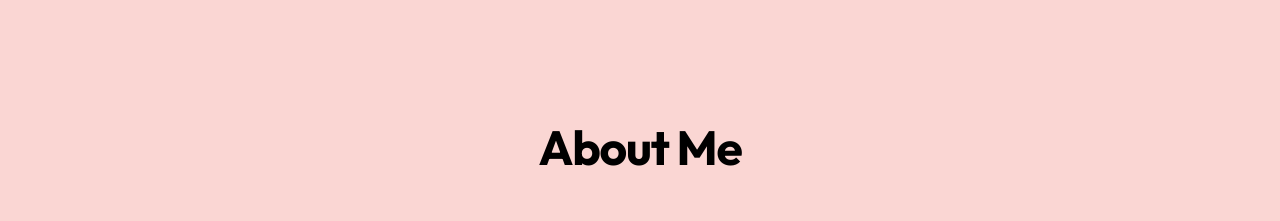
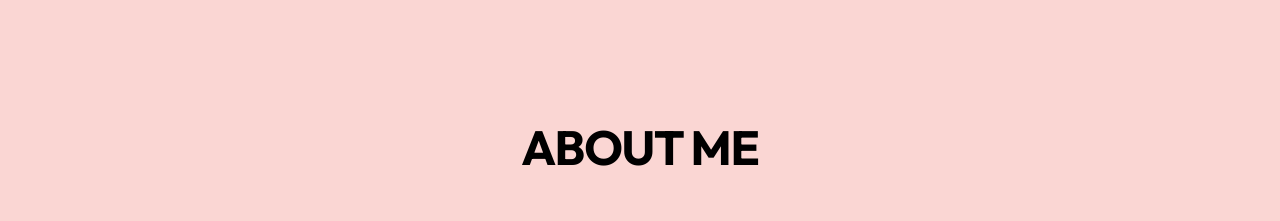
Before and after one commit to AuroraPirrello/AuraDesign, a plain HTML site: page index.html in a window 1280 px wide. Shown: the part 2000-2221 px from the top of the page. Drawn offline with nearby package versions, Linux system fonts and the light colour scheme.

Commit message:
Update index.html

```diff
--- a/index.html
+++ b/index.html
@@ -447,7 +447,7 @@
     <!-- About Section -->
     <section id="about" class="min-h-screen flex flex-col justify-center py-24 z-20 relative bg-[#FAD6D3]">
         <div class="max-w-7xl mx-auto px-6 md:px-12 w-full">
-            <h2 class="text-5xl font-bold mb-16 text-center tracking-tight text-black">About Me</h2>
+            <h2 class="text-5xl font-bold mb-16 text-center tracking-tight text-black">ABOUT ME</h2>
 
             <div class="grid grid-cols-1 md:grid-cols-2 gap-12 items-stretch">
                 <div class="relative rounded-2xl overflow-hidden shadow-xl bg-gray-900 min-h-[300px] md:min-h-0">
```
